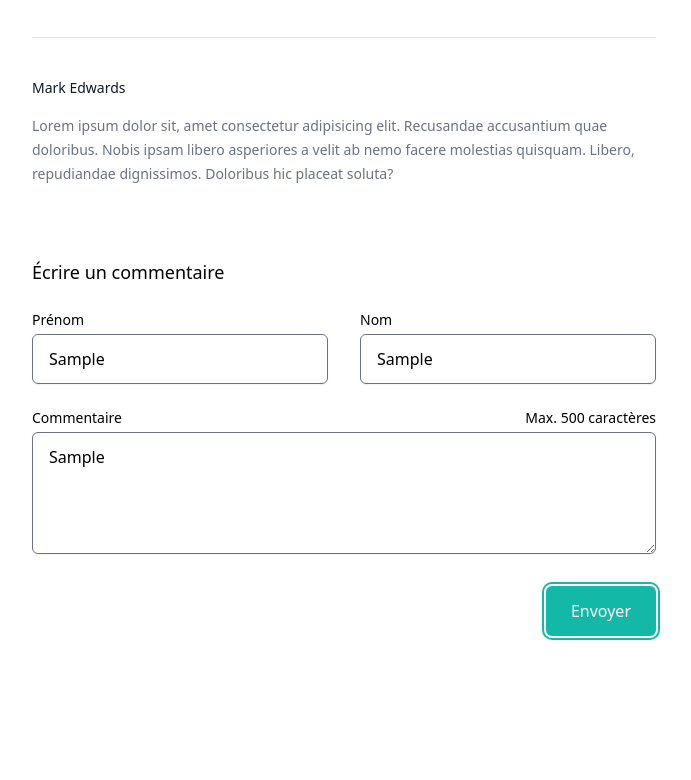
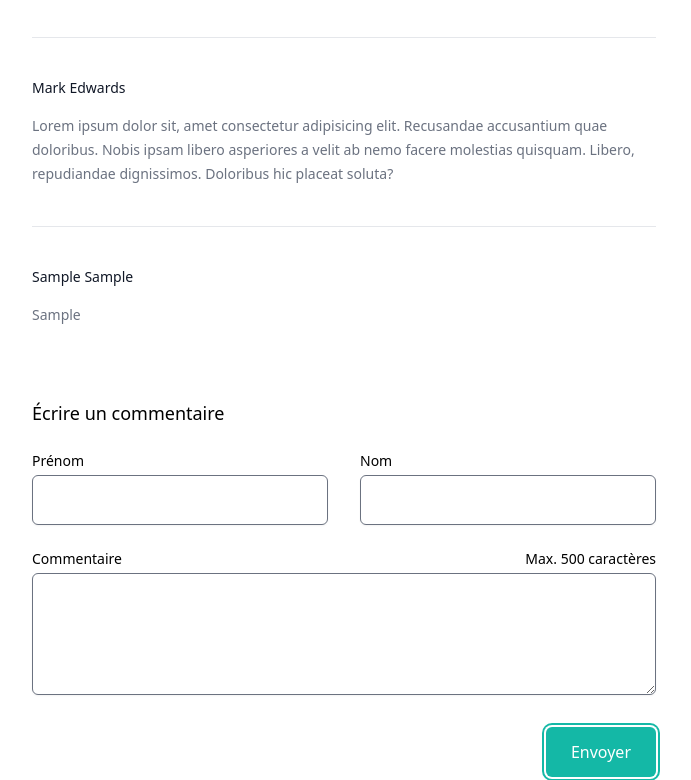
Before and after one commit to nldsck/CEF-DYNAMISER-COMMENTAIRE, a plain HTML site: page index.html in a window 1280 px wide. Both pictures are taken after typing "Sample", "Sample", "Sample" into the empty fields and a click on the button "Envoyer". Shown: the part 448-1228 px from the top of the page, without its empty margins (296-987 px from the left). Drawn offline with nearby package versions, Linux system fonts and the light colour scheme.

Commit message:
add script

```diff
--- a/index.html
+++ b/index.html
@@ -97,7 +97,7 @@
     </div>
   </div>
 </div>
-<script src="C:/Users/carrington/Documents/plus/scripts/scripts.js"></script>
+<script src="script.js"></script>
 
 </body>
 </html>
--- a/script.js
+++ b/script.js
@@ -1,6 +1,6 @@
 
 
-
+var form = document.getElementsByTagName("form")[0];
 var firstname = document.getElementById("first-name");
 var lastname = document.getElementById("last-name");
 var message = document.getElementById("message");
@@ -10,12 +10,13 @@ var commentlist = document.getElementById("comment-list");
 
 
 
-Form.addEventListener('submit', function(event){
+form.addEventListener(
+    "submit", function(event){
     var flag= false;
 	flag=flag || (firstname.value=="");
 	flag=flag || (lastname.value=="");
 	flag=flag || (message.value.trim() === "");
-	if (flag = true)
+	if (flag == true)
 	{
 		error.style.display='block';
 		event.preventDefault()
@@ -25,26 +26,25 @@ Form.addEventListener('submit', function(event){
 
 
         else{
-            let Div1 = document.createElement('Div1'); // on cree une div1
-            let newContent = document.createTextNode;
-            Div1.appendChild(newContent);
-            Div1.classList.add('prose', 'prose-sm','mt-4', 'max-w-none', 'text-gray-500Content');
-
-            let Div2 = document.createElement('Div2');
-            let newContent2 = document.createTextNode;
-            newContent2 = firstNameInput.value + "" + lastNameInput.value;
-            newContent2.classList.add('font-medium', 'text-gray-900');
-            Div2.appendChild(newContent2);
-            Div2.classList.add('flex-1', 'py-10','border-t','border-gray-200');
-
-            Div2.appendChild(Div1);
-
-            let Div = document.createElement('Div');
-            Div.classList.add('flex','space-x-4',' text-sm',' text-gray-500');
-            Div.appendChild(Div2);
-            comment-list.appendChild(Div2);
+            error.style.display='none';
+            let paragraf = document.createElement('div');
+            paragraf.textContent = message.value;
+            paragraf.classList.add('prose', 'prose-sm','mt-4', 'max-w-none', 'text-gray-500');
+            let nom= document.createElement('h3');
+            nom.textContent = firstname.value+" "+ lastname.value;
+            nom.classList.add('font-medium' ,'text-gray-900');
+            let comment = document.createElement('div');
+            comment.classList.add('flex-1', 'py-10','border-t','border-gray-200');
+            comment.appendChild(nom);
+            comment.appendChild(paragraf);
+            let commentdiv= document.createElement('div');
+            commentdiv.classList.add('fflex', 'space-x-4' ,'text-sm' ,'text-gray-500');
+            commentdiv.appendChild(comment)
+            commentlist.appendChild(commentdiv);
+            form.reset();
+            }
 
 
 
-        }
-    },false);
+    },false,
+    );
```
